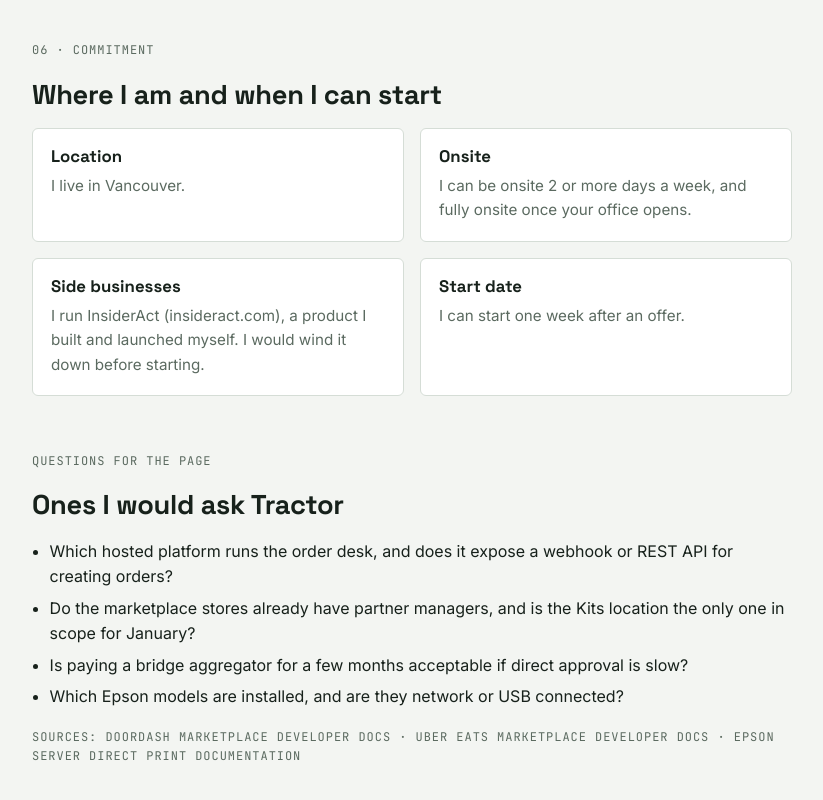
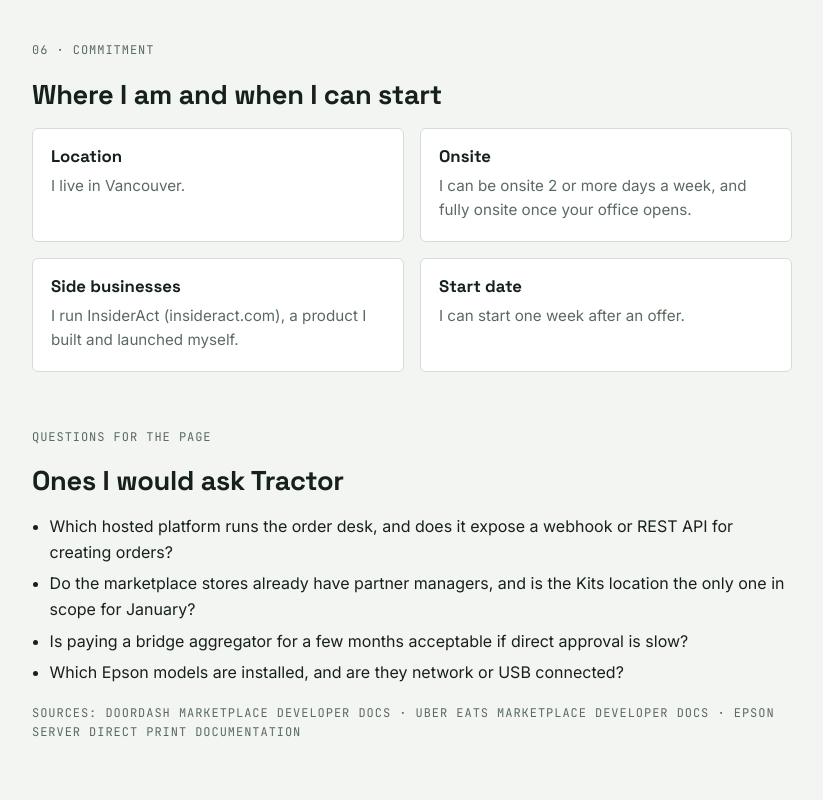
Before and after one commit to tacworkhome/tractor-order-book, a plain HTML site: page index.html in a window 1280 px wide. Shown: the part 8698-9498 px from the top of the page, without its empty margins (228-1051 px from the left). Drawn offline with Linux system fonts and the light colour scheme.

Commit message:
Remove unrequested wind-down statement
Co-Authored-By: Claude Sonnet 5.5 <noreply@anthropic.com>

```diff
--- a/index.html
+++ b/index.html
@@ -316,7 +316,7 @@ a{color:var(--green)}
   <div class="grid2">
     <div class="card"><h3>Location</h3><p>I live in Vancouver.</p></div>
     <div class="card"><h3>Onsite</h3><p>I can be onsite 2 or more days a week, and fully onsite once your office opens.</p></div>
-    <div class="card"><h3>Side businesses</h3><p>I run InsiderAct (insideract.com), a product I built and launched myself. I would wind it down before starting.</p></div>
+    <div class="card"><h3>Side businesses</h3><p>I run InsiderAct (insideract.com), a product I built and launched myself.</p></div>
     <div class="card"><h3>Start date</h3><p>I can start one week after an offer.</p></div>
   </div>
 </section>
```
